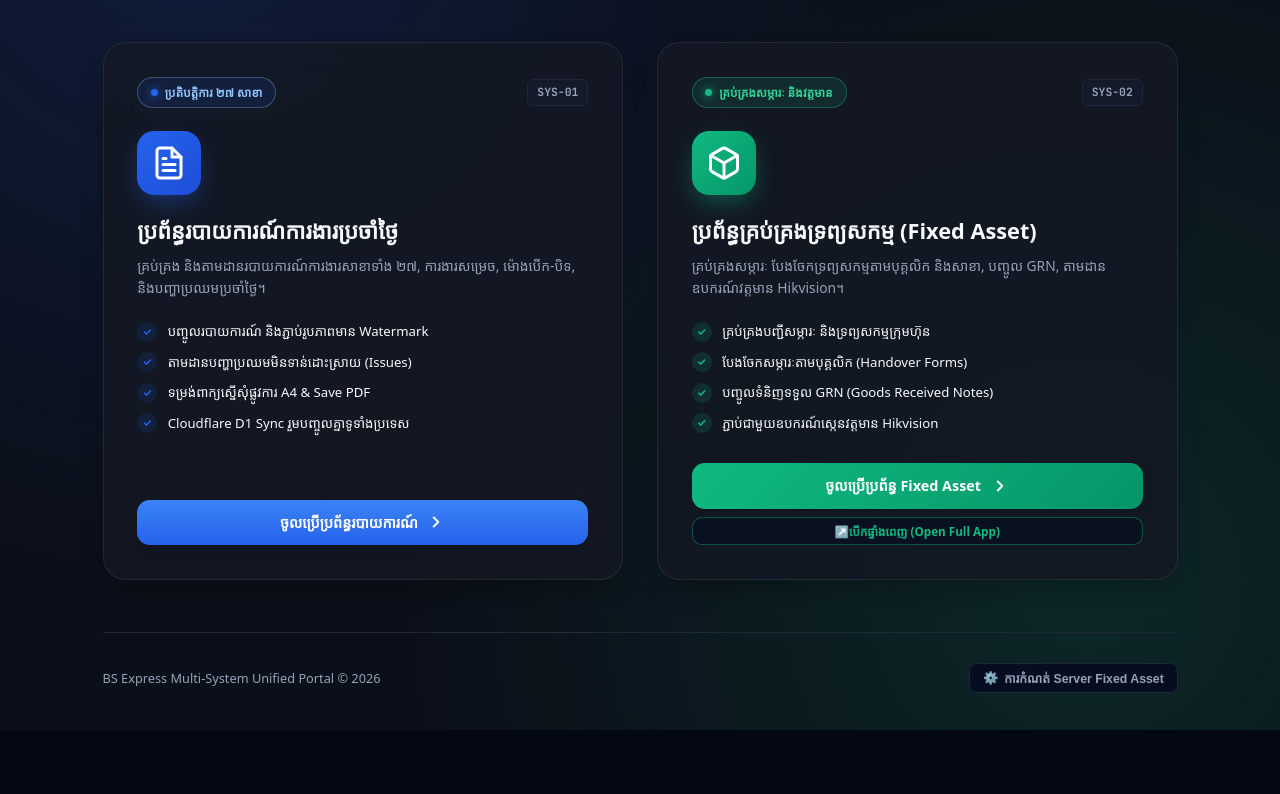
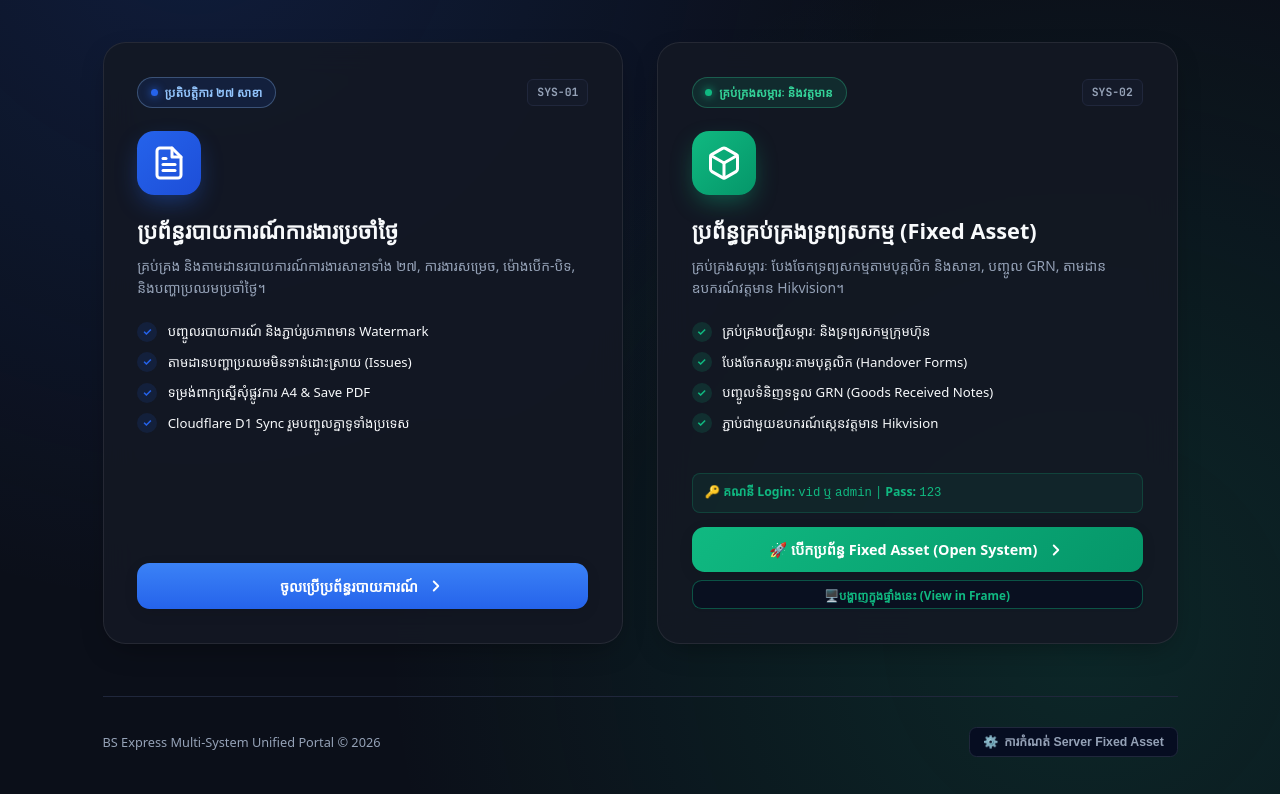
Before and after one commit to vidjeng/BS-Express-Report, a website: page index.html in a window 1280 px wide. Shown: the part 254-1048 px from the top of the page. Before the commit the page ends 984 px from the top, so only its background shows below. Drawn offline with Linux system fonts and the light colour scheme; no server answers; a web font is replaced by a local one.

Commit message:
feat: enhance Fixed Asset launcher with direct open button, navbar login badges, and server route fixes

```diff
--- a/index.html
+++ b/index.html
@@ -123,15 +123,18 @@
             <li><span class="check-icon check-emerald">✓</span> បញ្ចូលទំនិញទទួល GRN (Goods Received Notes)</li>
             <li><span class="check-icon check-emerald">✓</span> ភ្ជាប់ជាមួយឧបករណ៍ស្កេនវត្តមាន Hikvision</li>
           </ul>
-          <div class="portal-card-action">
-            <button type="button" class="btn btn-emerald portal-open-btn" onclick="event.stopPropagation(); window.bsApp && window.bsApp.switchSystem('fix-asset')">
-              <span data-i18n="btnOpenFixAsset">ចូលប្រើប្រព័ន្ធ Fixed Asset</span>
+          <div style="margin-top: 10px; padding: 8px 12px; background: rgba(16, 185, 129, 0.08); border: 1px solid rgba(16, 185, 129, 0.2); border-radius: 8px; font-size: 0.82rem; color: #10b981; text-align: left;">
+            🔑 <strong>គណនី Login:</strong> <code>vid</code> ឬ <code>admin</code> | <strong>Pass:</strong> <code>123</code>
+          </div>
+          <div class="portal-card-action" style="margin-top: 14px;">
+            <button type="button" class="btn btn-emerald portal-open-btn" onclick="event.stopPropagation(); window.bsApp && window.bsApp.openFixAssetNewTab()" title="Launch Fixed Asset in dedicated browser window">
+              <span>🚀 បើកប្រព័ន្ធ Fixed Asset (Open System)</span>
               <svg width="18" height="18" viewBox="0 0 24 24" fill="none" stroke="currentColor" stroke-width="2.5" stroke-linecap="round" stroke-linejoin="round">
                 <polyline points="9 18 15 12 9 6"></polyline>
               </svg>
             </button>
-            <button type="button" class="btn btn-outline btn-sm" onclick="event.stopPropagation(); window.bsApp && window.bsApp.openFixAssetNewTab()" title="Open Fixed Asset in full browser tab" style="margin-top: 8px; width: 100%; border-color: rgba(16, 185, 129, 0.4); color: #10b981;">
-              ↗️ <span>បើកផ្ទាំងពេញ (Open Full App)</span>
+            <button type="button" class="btn btn-outline btn-sm" onclick="event.stopPropagation(); window.bsApp && window.bsApp.switchSystem('fix-asset')" title="View Fixed Asset inside current page" style="margin-top: 8px; width: 100%; border-color: rgba(16, 185, 129, 0.4); color: #10b981;">
+              🖥️ <span>បង្ហាញក្នុងផ្ទាំងនេះ (View in Frame)</span>
             </button>
           </div>
         </div>
@@ -1453,6 +1456,11 @@
             <span class="fixasset-status-text" id="fixasset-status-text">Checking...</span>
           </div>
 
+          <!-- Fixed Asset Credential Pill -->
+          <div style="display: inline-flex; align-items: center; gap: 6px; padding: 4px 10px; background: rgba(16, 185, 129, 0.12); border: 1px solid rgba(16, 185, 129, 0.3); border-radius: 6px; font-size: 0.8rem; color: #10b981; font-weight: 600;">
+            🔑 <span>vid / 123</span>
+          </div>
+
           <!-- Server URL Display / Setting Button -->
           <button type="button" class="btn btn-outline btn-sm" onclick="window.bsApp && window.bsApp.openFixAssetSettings()" title="Configure Fixed Asset Server URL">
             ⚙️ <span id="fixasset-current-url-display">localhost:8000</span>
```
Also changed, not shown: server.js (+4 -4 lines).
